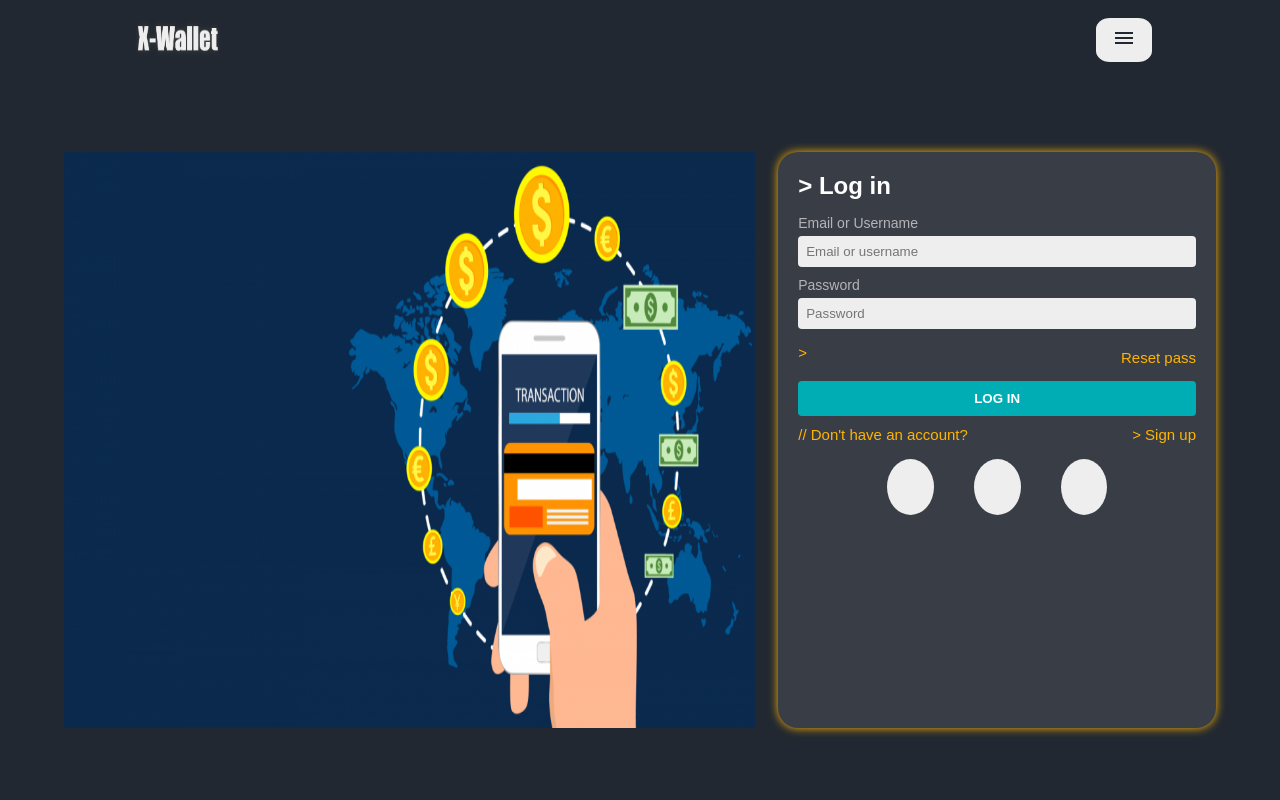
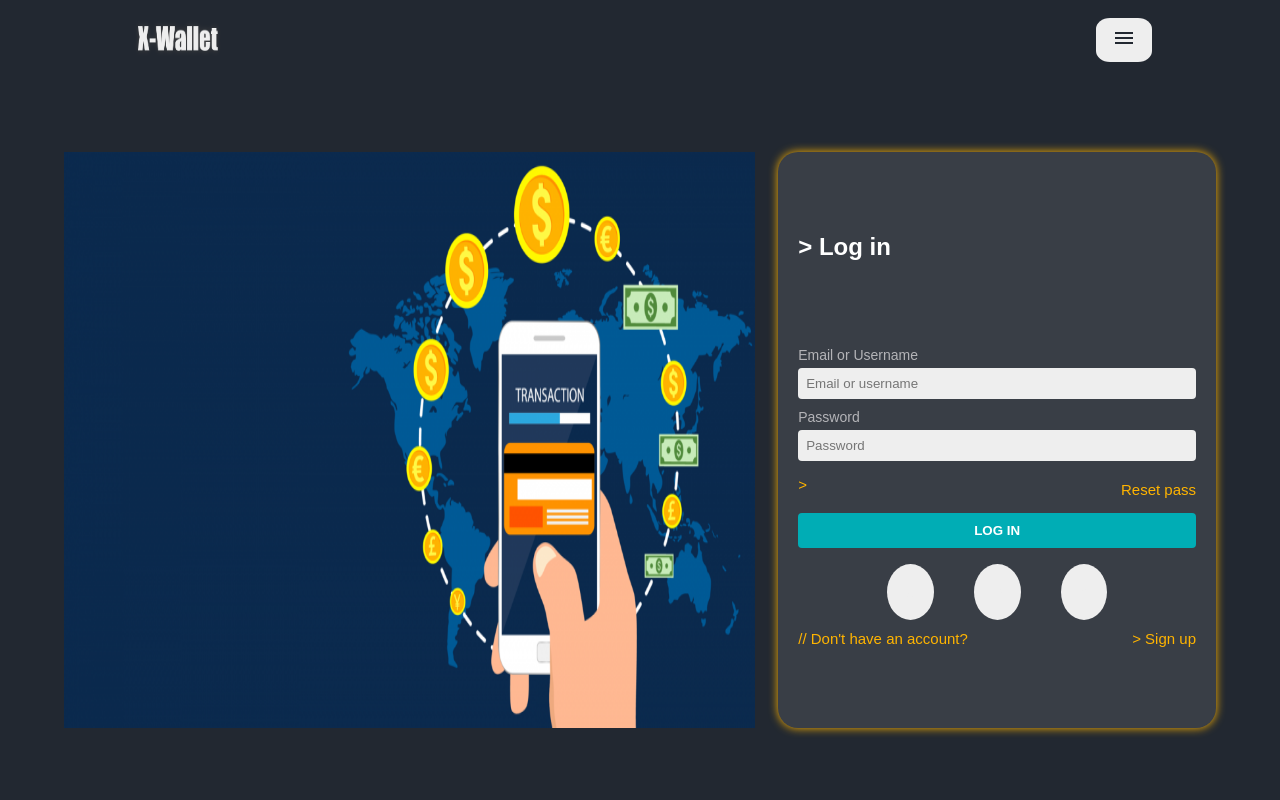
Before and after one commit to mahditalalDev/x-wallet-platform, a PHP site: page /x-wallet-client/authentication/login.html in a window 1280 px wide. Run offline with PHP 8.4, Linux system fonts and the light colour scheme.

Commit message:
add login/register api for backend, and apply its in frontend

```diff
--- a/x-wallet-client/authentication/login.html
+++ b/x-wallet-client/authentication/login.html
@@ -5,12 +5,14 @@
     <meta name="viewport" content="width=device-width, initial-scale=1.0" />
     <title>Login Page</title>
     <link rel="stylesheet" href="../css/style.css" />
+    <script src="https://cdn.jsdelivr.net/npm/axios/dist/axios.min.js"></script>
+
   </head>
   <body>
     <nav>
       <header>
         <div class="nav-logo">
-          <img src="../imgs/coollogo_com-23587693.png" alt="x-wallet logo"  />
+          <img src="../imgs/coollogo_com-23587693.png" alt="x-wallet logo" />
         </div>
         <div class="nav-menu">
           <svg
@@ -69,22 +71,21 @@
 
             <button type="submit" class="login-btn">LOG IN</button>
 
-            <div class="links">
-              <span>// Don't have an account?</span>
-              <a href="./register.html" class="signup">> Sign up</a>
-            </div>
             <div class="social-login">
               <div class="social">a</div>
               <div class="social">b</div>
               <div class="social">c</div>
             </div>
+
+            <div class="links">
+              <span>// Don't have an account?</span>
+              <a href="./register.html" class="signup">> Sign up</a>
+            </div>
           </form>
         </div>
-
       </div>
-
     </div>
 
-    <script src="../script/script.js"></script>
+    <script src="../script/login.js"></script>
   </body>
 </html>
--- a/x-wallet-client/css/style.css
+++ b/x-wallet-client/css/style.css
@@ -11,21 +11,21 @@
 :root {
   /* Base Colors */
   --dark-bg: #222831;
-    --dark-gray: #393E46;
-    --teal: #00ADB5;
-    --light-gray: #EEEEEE;
+  --dark-gray: #393e46;
+  --teal: #00adb5;
+  --light-gray: #eeeeee;
 
   /* Primary Colors */
-    --primary-text: #FFFFFF;  /* White for text on dark backgrounds */
-    --primary-bg: #00ADB5;  /* Teal for primary elements */
+  --primary-text: #ffffff; /* White for text on dark backgrounds */
+  --primary-bg: #00adb5; /* Teal for primary elements */
 
   /* Secondary Colors */
-    --secondary-text: #B4B4B8;  /* Light gray for secondary text */
-    --secondary-bg: #393E46;  /* Dark gray for secondary elements */
+  --secondary-text: #b4b4b8; /* Light gray for secondary text */
+  --secondary-bg: #393e46; /* Dark gray for secondary elements */
 
   /* Accent Colors */
-    --accent: #F96D00;  /* Bright orange for highlights */
-    --accent-light: #FFB400;  /* Yellow-orange for softer highlights */
+  --accent: #f96d00; /* Bright orange for highlights */
+  --accent-light: #ffb400; /* Yellow-orange for softer highlights */
 }
 
 body {
@@ -78,10 +78,11 @@
   width: 60%;
   border-radius: 20px;
 } */
-.login-hero{
+.login-hero {
   width: 60%;
 }
-.login-hero,.login-container{
+.login-hero,
+.login-container {
   height: 80%;
 }
 .login .login-container {
@@ -89,6 +90,10 @@
   /* background-color: aqua; */
   width: 40%;
   border-radius: 20px;
+  display: flex;
+  flex-direction: column;
+  justify-content: space-evenly;
+  align-items: stretch;
 }
 
 .login-container {
@@ -160,13 +165,13 @@
 .login .links a:hover {
   text-decoration: underline;
 }
-.social-login{
+.social-login {
   display: flex;
   justify-content: center;
   align-items: center;
   gap: 10%;
 }
-.social{
+.social {
   background-color: var(--light-gray);
   /* width: 2em; */
   margin-top: 1em;
--- /dev/null
+++ b/x-wallet-client/script/login.js
@@ -0,0 +1,59 @@
+const form = document.getElementById("login-form");
+const emailInput = document.getElementById("email");
+const passwordInput = document.getElementById("password");
+
+function showError(input, message) {
+  const errorDiv = input.nextElementSibling;
+  errorDiv.textContent = message;
+  errorDiv.style.color = "red";
+}
+
+function clearError(input) {
+  const errorDiv = input.nextElementSibling;
+  errorDiv.textContent = "";
+}
+
+form.addEventListener("submit", (event) => {
+  event.preventDefault(); // Prevent auto refresh
+
+  let isValid = true;
+
+  // Email/Username validation
+  if (emailInput.value.trim() === "") {
+    showError(emailInput, "Email or username is required.");
+    isValid = false;
+  } else {
+    clearError(emailInput);
+  }
+
+  // Password validation
+  if (passwordInput.value.trim() === "") {
+    showError(passwordInput, "Password is required.");
+    isValid = false;
+  } else {
+    clearError(passwordInput);
+  }
+
+  if (isValid) {
+    const loginData = {
+      email: emailInput.value,  // email or username
+      password: passwordInput.value,
+    };
+
+    console.log("Sending login data:", loginData);
+
+    axios.post("http://localhost/SEfactory/x-wallet-platform/x-wallet-backend/auth/login.php", loginData)
+      .then(response => {
+        console.log("Login successful", response.data);
+        if (response.data.message === "Login successful") {
+          // Save user data in localStorage
+          localStorage.setItem('user', JSON.stringify(response.data.user));
+          window.location.href = "./../home.html";  // Update with your home page URL
+        }
+      })
+      .catch(error => {
+        console.error("Login failed", error);
+        alert("Login failed: " + error.response.data.error);
+      });
+  }
+});
--- a/x-wallet-client/script/script.js
+++ /dev/null
@@ -1,54 +0,0 @@
-const form = document.getElementById("login-form");
-const signup = document.getElementById("signup-form");
-const emailInput = document.getElementById("email");
-const passwordInput = document.getElementById("password");
-const reg_name = document.getElementById("reg-name");
-const reg_username = document.getElementById("reg-userName");
-const reg_email = document.getElementById("reg-email");
-const reg_phone = document.getElementById("reg-phone");
-const reg_password = document.getElementById("reg-password");
-
-
-function showError(input, message) {
-  const errorDiv = input.nextElementSibling;
-  errorDiv.textContent = message;
-  errorDiv.style.color = "red";
-}
-
-function clearError(input) {
-  const errorDiv = input.nextElementSibling;
-  errorDiv.textContent = "";
-}
-
-form.addEventListener("submit", (event) => {
-  event.preventDefault(); //preveent auto refresh
-  let isValid = true;
-
-//   email validation todo:update the validation
-  if (emailInput.value.trim() === "") {
-    showError(emailInput, "Email or username is required.");
-    isValid = false;
-  } else {
-    clearError(emailInput);
-  }
-// password validation todo:update validation procces for password or maybe hashing
-  if (passwordInput.value.trim() === "") {
-    showError(passwordInput, "Password is required.");
-    isValid = false;
-  } else {
-    clearError(passwordInput);
-  }
-
-  if (isValid) {
-    console.log("Email/Username:", emailInput.value);
-    console.log("Password:", passwordInput.value);
-    // todo: login api ,if success redirect to home page with logs some caches
-    // if not show the error message
-    // form.submit();
-  }
-});
-signup.addEventListener("submit",(event)=>{
-    event.preventDefault(); //preveent auto refresh
-    console.log(reg_email,reg_password,reg_name,reg_phone,reg_username)
-
-})
```
Also changed, not shown: x-wallet-client/authentication/register.html (+6 -1 lines), x-wallet-client/home.html (added, +12 -0 lines), x-wallet-client/package.json (added, +11 -0 lines), x-wallet-client/script/register.js (+27 -6 lines), x-wallet-client/package-lock.json (added). Lines whose indentation alone changed are shown as unchanged.
